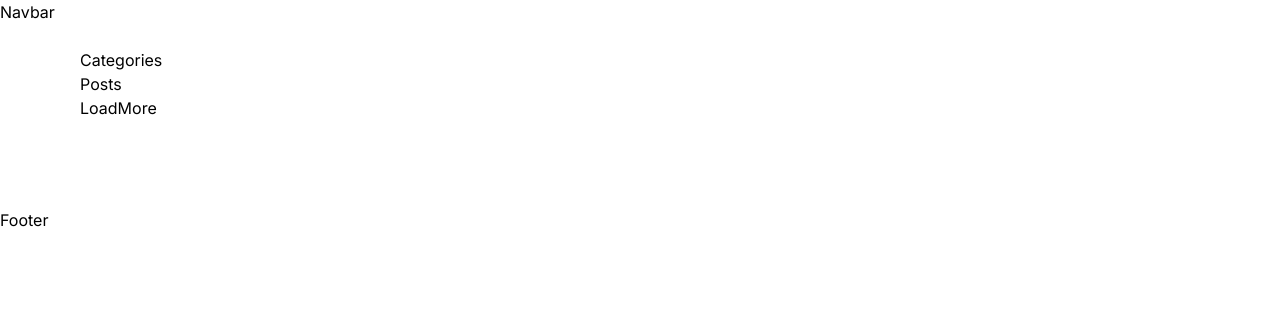
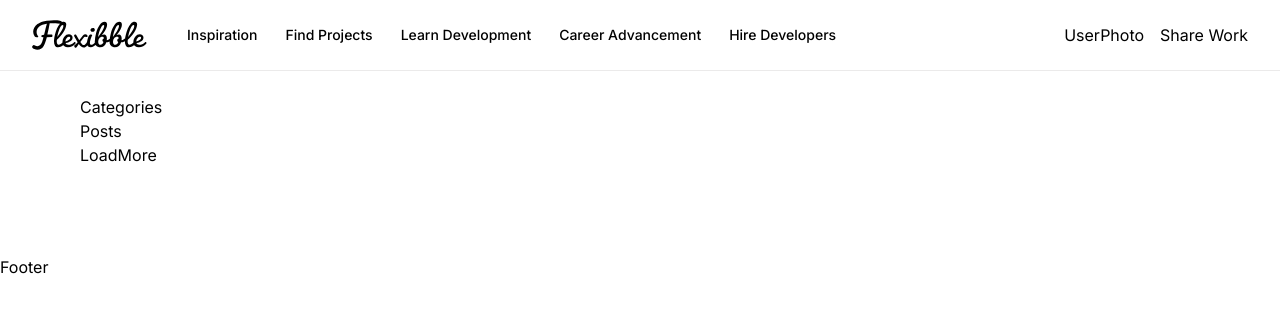
Before and after one commit to devPro0330/grafbase_flexibble, a Next.js app: page / in a window 1280 px wide. Shown: the top 312 px of the page. Built offline with nearby package versions, Linux system fonts and the light colour scheme.

Commit message:
updating navbar

```diff
--- /dev/null
+++ b/components/AuthProviders.tsx
@@ -0,0 +1,7 @@
+import React from "react";
+
+const AuthProviders = () => {
+  return <div>AuthProviders</div>;
+};
+
+export default AuthProviders;
--- a/components/Navbar.tsx
+++ b/components/Navbar.tsx
@@ -1,7 +1,38 @@
+import { NavLinks } from "@/constants";
+import Image from "next/image";
+import Link from "next/link";
 import React from "react";
+import AuthProviders from "./AuthProviders";
 
 const Navbar = () => {
-  return <div>Navbar</div>;
+  const session = {};
+  return (
+    <nav className="flexBetween navbar">
+      <div className="flex-1 gap-10 flexStart">
+        <Link href="/">
+          <Image src="/logo.svg" width={115} height={43} alt="Flesibble" />
+        </Link>
+        <ul className="hidden xl:flex text-small gap-7">
+          {NavLinks.map((link) => (
+            <Link href={link.href} key={link.key}>
+              {link.text}
+            </Link>
+          ))}
+        </ul>
+      </div>
+
+      <div className="gap-4 flexCenter">
+        {session ? (
+          <>
+            UserPhoto
+            <Link href="/create-project">Share Work</Link>
+          </>
+        ) : (
+          <AuthProviders />
+        )}
+      </div>
+    </nav>
+  );
 };
 
 export default Navbar;
```
